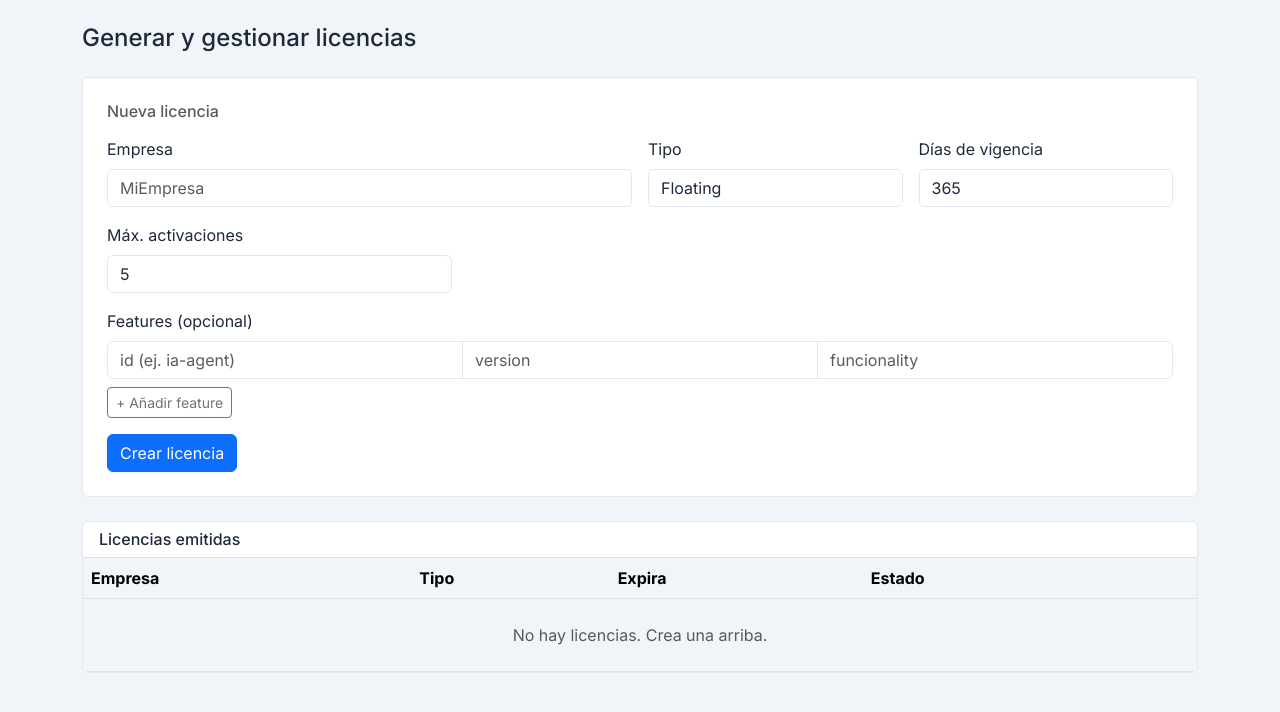
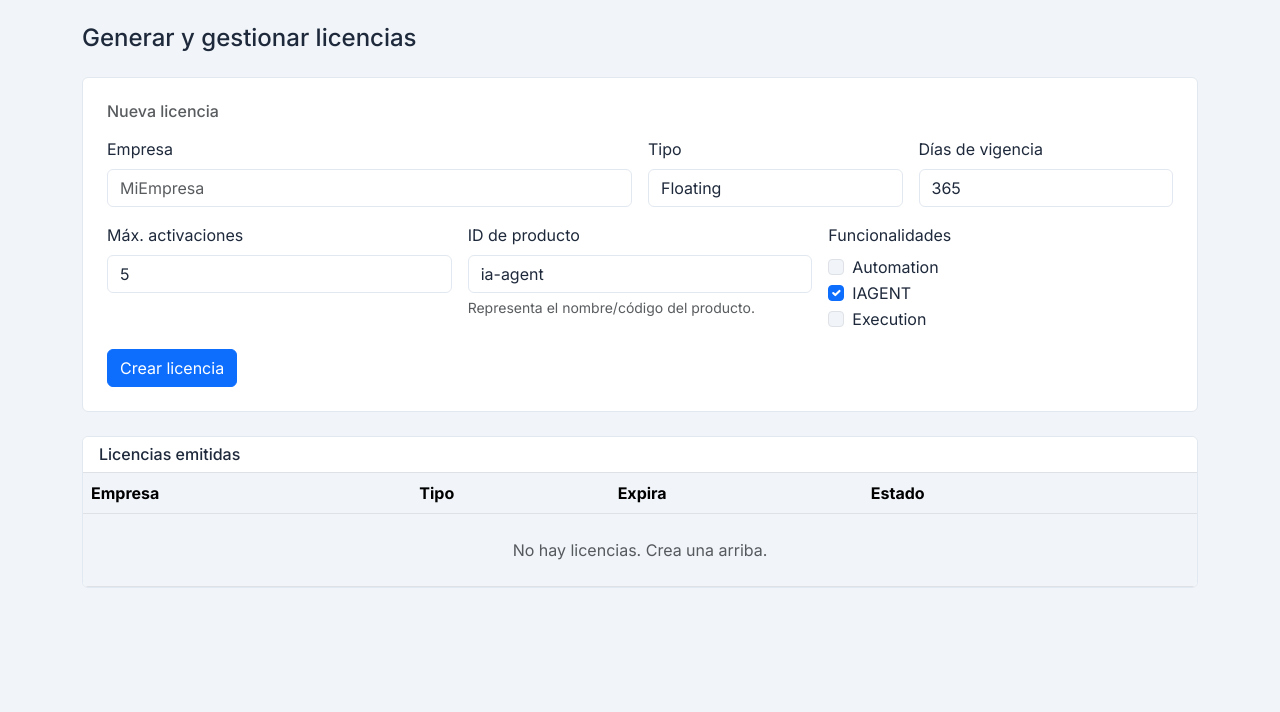
Before and after one commit to bardiles-dev/license-server, a FastAPI app: template license-authority/app/templates/index.html in a window 1280 px wide. Shown: the part 57-769 px from the top of the page. Run offline with FastAPI, Linux system fonts and the light colour scheme; the template is opened without the code that fills it, so the values that code supplies are empty; some libraries are stand-ins or nearby versions.

Commit message:
Prueba Prod

```diff
--- a/license-authority/app/database.py
+++ b/license-authority/app/database.py
@@ -1,7 +1,9 @@
+import os
+
 from sqlalchemy import create_engine
 from sqlalchemy.orm import sessionmaker
 
-DATABASE_URL = "sqlite:///./authority.db"
+DATABASE_URL = os.getenv("DATABASE_URL", "sqlite:///./authority.db")
 
 engine = create_engine(
     DATABASE_URL,
--- a/license-authority/app/routes/license_routes.py
+++ b/license-authority/app/routes/license_routes.py
@@ -31,7 +31,7 @@ JSON_DUMPS_KW = {"sort_keys": True, "separators": (",", ":")}
 DEFAULT_FEATURES = {
     "ia-agent": {
         "version": "2026.1",
-        "funcionality": "HU,EXEC,QA-AGENT",
+        "funcionality": "IAGENT",
     },
 }
 
--- a/license-authority/app/schemas.py
+++ b/license-authority/app/schemas.py
@@ -49,7 +49,7 @@ class LicenseCreate(BaseModel):
                     "max_activations": 1,
                     "machine_lock": "a1b2c3d4e5f6-sha256-fingerprint-de-la-maquina",
                     "duration_days": 365,
-                    "features": [{"id": "ia-agent", "version": "2026.1", "funcionality": "HU,EXEC,QA-AGENT"}],
+                    "features": [{"id": "ia-agent", "version": "2026.1", "funcionality": "AUTOMATION,IAGENT,EXECUTION"}],
                 },
                 {
                     "company": "MiEmpresa",
@@ -57,7 +57,7 @@ class LicenseCreate(BaseModel):
                     "max_activations": 5,
                     "duration_days": 365,
                     "features": [
-                        {"id": "ia-agent", "version": "2026.1", "funcionality": "HU,EXEC,QA-AGENT"},
+                        {"id": "ia-agent", "version": "2026.1", "funcionality": "AUTOMATION,IAGENT,EXECUTION"},
                         {"id": "audit", "version": "2025.1"},
                     ],
                 },
--- a/license-authority/app/static/js/app.js
+++ b/license-authority/app/static/js/app.js
@@ -21,39 +21,36 @@
     licenseType.addEventListener("change", toggleMachineFields);
     toggleMachineFields();
 
-    var featureCount = 1;
-    document.getElementById("addFeature").addEventListener("click", function() {
-        var div = document.createElement("div");
-        div.className = "input-group mb-2";
-        div.innerHTML = "<input type=\"text\" class=\"form-control\" placeholder=\"id\" name=\"f_id_" + featureCount + "\">" +
-            "<input type=\"text\" class=\"form-control\" placeholder=\"version\" name=\"f_version_" + featureCount + "\">" +
-            "<input type=\"text\" class=\"form-control\" placeholder=\"funcionality\" name=\"f_funcionality_" + featureCount + "\">";
-        document.getElementById("featuresList").appendChild(div);
-        featureCount++;
-    });
-
     form.addEventListener("submit", async function(e) {
         e.preventDefault();
         var btn = document.getElementById("btnCreate");
         btn.disabled = true;
         var fd = new FormData(form);
-        var features = [];
-        for (var i = 0; i < featureCount; i++) {
-            var id = fd.get("f_id_" + i);
-            if (id && id.toString().trim()) {
-                features.push({
-                    id: id.toString().trim(),
-                    version: (fd.get("f_version_" + i) || "").toString().trim() || null,
-                    funcionality: (fd.get("f_funcionality_" + i) || "").toString().trim() || null
-                });
-            }
+        var productId = (fd.get("feature_product_id") || "").toString().trim();
+        var selectedCapabilities = fd.getAll("feature_funcionality")
+            .map(function(v) { return v.toString().trim(); })
+            .filter(Boolean);
+        if (!productId) {
+            alert("Debes indicar el ID de producto.");
+            btn.disabled = false;
+            return;
         }
+        if (!selectedCapabilities.length) {
+            alert("Debes seleccionar al menos una funcionalidad.");
+            btn.disabled = false;
+            return;
+        }
+        var features = [{
+            id: productId,
+            version: "2026.1",
+            funcionality: selectedCapabilities.join(",")
+        }];
         var body = {
             company: fd.get("company").toString().trim(),
             license_type: fd.get("license_type"),
             max_activations: parseInt(fd.get("max_activations") || "1", 10),
             duration_days: parseInt(fd.get("duration_days") || "365", 10),
-            features: features.length ? features : null
+            features: features
         };
         if (licenseType.value === "machine") {
             body.machine_lock = fd.get("machine_lock").toString().trim();
--- a/license-authority/app/templates/index.html
+++ b/license-authority/app/templates/index.html
@@ -29,20 +29,36 @@
                 <label class="form-label">Máx. activaciones</label>
                 <input type="number" class="form-control" name="max_activations" value="5" min="1" id="maxActivations">
             </div>
-            <div class="col-md-8 d-none" id="wrapMachineLock">
+            <div class="col-md-4 d-none" id="wrapMachineLock">
                 <label class="form-label">Machine lock (fingerprint)</label>
                 <input type="text" class="form-control" name="machine_lock" id="machineLock" placeholder="hash o fingerprint de la máquina">
             </div>
-            <div class="col-12">
-                <label class="form-label">Features (opcional)</label>
-                <div id="featuresList">
-                    <div class="input-group mb-2">
-                        <input type="text" class="form-control" placeholder="id (ej. ia-agent)" name="f_id_0">
-                        <input type="text" class="form-control" placeholder="version" name="f_version_0">
-                        <input type="text" class="form-control" placeholder="funcionality" name="f_funcionality_0">
-                    </div>
+            <div class="col-md-4">
+                <label class="form-label">ID de producto</label>
+                <input
+                    type="text"
+                    class="form-control"
+                    name="feature_product_id"
+                    value="ia-agent"
+                    required
+                    placeholder="ej. ia-agent"
+                >
+                <div class="form-text">Representa el nombre/código del producto.</div>
+            </div>
+            <div class="col-md-4">
+                <label class="form-label d-block">Funcionalidades</label>
+                <div class="form-check">
+                    <input class="form-check-input" type="checkbox" value="Automation" id="featureAutomation" name="feature_funcionality">
+                    <label class="form-check-label" for="featureAutomation">Automation</label>
                 </div>
-                <button type="button" class="btn btn-sm btn-outline-secondary" id="addFeature">+ Añadir feature</button>
+                <div class="form-check">
+                    <input class="form-check-input" type="checkbox" value="IAgent" id="featureIagent" name="feature_funcionality" checked>
+                    <label class="form-check-label" for="featureIagent">IAGENT</label>
+                </div>
+                <div class="form-check">
+                    <input class="form-check-input" type="checkbox" value="Execution" id="featureExecution" name="feature_funcionality">
+                    <label class="form-check-label" for="featureExecution">Execution</label>
+                </div>
             </div>
             <div class="col-12">
                 <button type="submit" class="btn btn-primary" id="btnCreate">Crear licencia</button>
--- a/license-authority/requirements.txt
+++ b/license-authority/requirements.txt
@@ -5,3 +5,7 @@ sqlalchemy
 pydantic
 passlib[bcrypt]
 PyJWT>=2.8.0
+jinja2
+python-multipart
+bcrypt==4.0.1
+passlib==1.7.4
```
Also changed, not shown: license-authority/app/routes/auth_routes.py (+6 -1 lines), license-authority/app/routes/web.py (+11 -5 lines), license-authority/docker-compose.yml (added, +20 -0 lines), license-authority/README.md, license-authority/authority.db, 2 other files.
